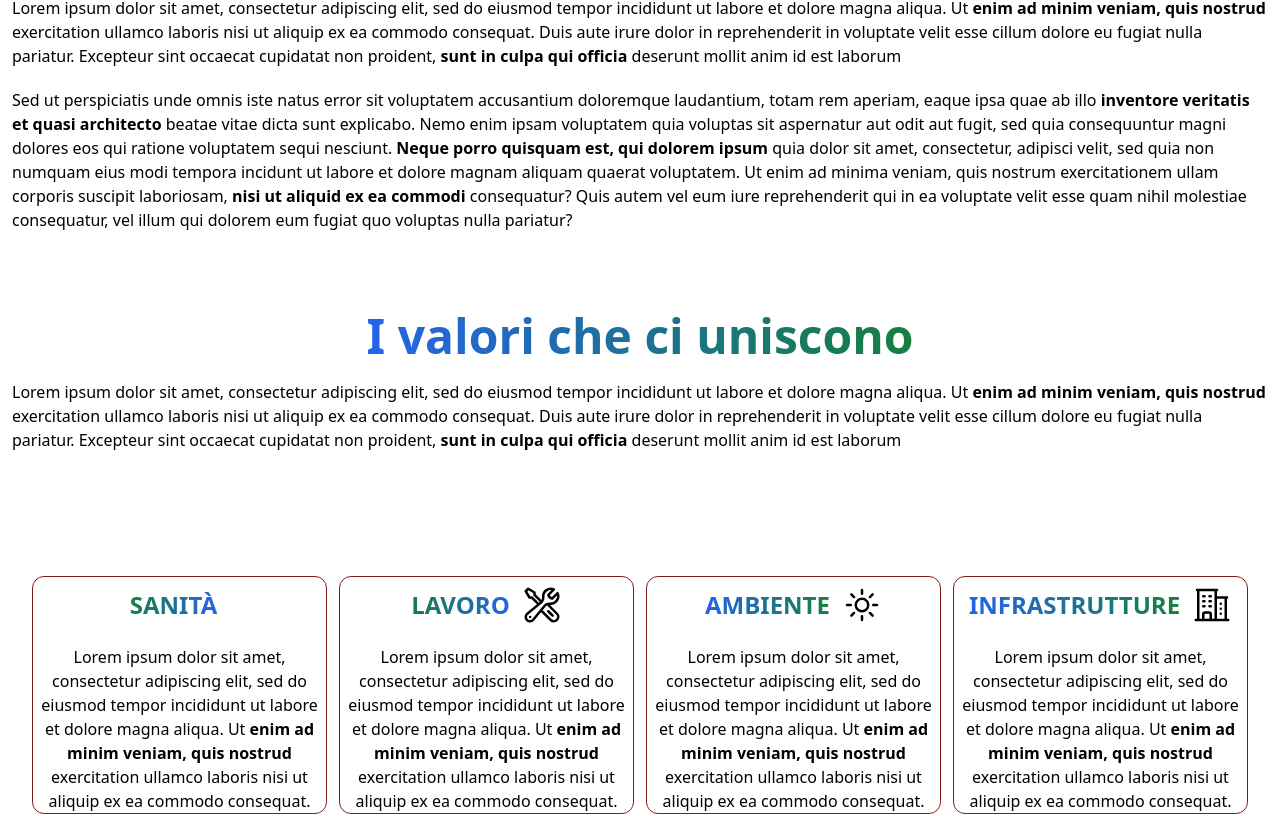
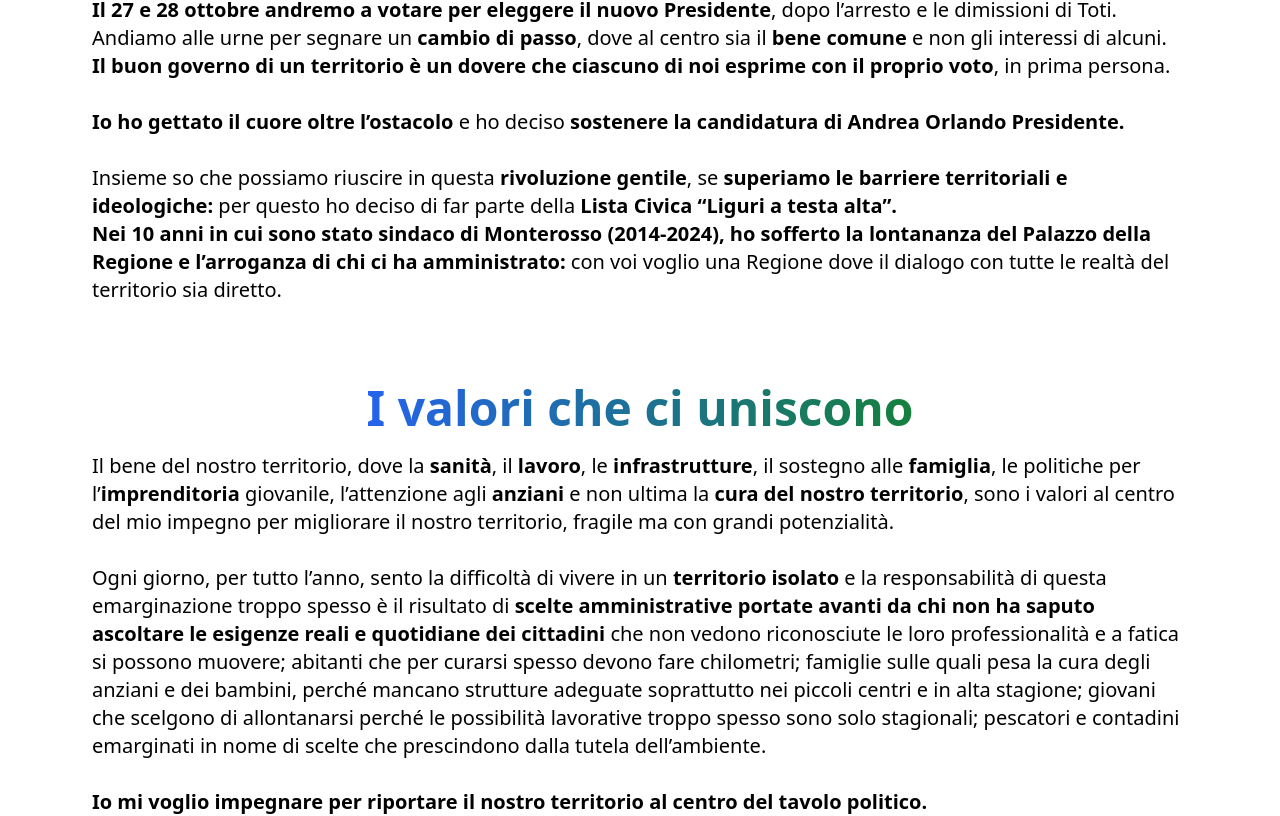
Before and after one commit to danimog/sito, a Nuxt app: page / in a window 1280 px wide. Shown: the part 1153-1969 px from the top of the page. Built offline with nearby package versions, Linux system fonts and the light colour scheme.

Commit message:
aggiunta testiD

```diff
--- a/app.vue
+++ b/app.vue
@@ -11,12 +11,9 @@ useHead ({
     <NuxtRouteAnnouncer />
     <NuxtWelcome />
   -->
+
   <div>
-    <AppPreHeader />
-    <NewHeader />
-    <AppClaim />
-    <AppContent />
-    <AppArguments />
-    <AppFooter />
+    <NuxtPage />
+
   </div>
 </template>
--- a/components/AppArguments.vue
+++ b/components/AppArguments.vue
@@ -1,10 +1,11 @@
 <template>
     <div>
-        <div class="p-8 mx-auto lg:grid lg:grid-cols-4 gap-3 justify-center mb-20">
+        <div class="p-10 mx-auto lg:grid lg:grid-cols-2 gap-10 justify-center mb-20">
             <div class="border rounded-xl border-red-900 text-center my-5 ">
                 <div class="lg:flex gap-3 content-center justify-center p-2">
 
-                    <h2 class="uppercase font-semibold text-2xl inline-block align-center py-1 bg-clip-text text-transparent bg-gradient-to-r from-green-700 to-blue-600">
+                    <h2
+                        class="uppercase font-semibold text-3xl inline-block align-center py-1 bg-clip-text text-transparent bg-gradient-to-r from-green-700 to-blue-600">
                         Sanità
                     </h2>
                     <div class="flex justify-center">
@@ -17,18 +18,20 @@
                         </svg> -->
                     </div>
                 </div>
-                <div class="mt-3">
-                    Lorem ipsum dolor sit amet, consectetur adipiscing elit, sed do eiusmod tempor incididunt ut labore
-                    et
-                    dolore magna aliqua. Ut <strong>enim ad minim veniam, quis nostrud</strong> exercitation ullamco
-                    laboris
-                    nisi ut aliquip ex
-                    ea commodo consequat.
+                <div class="mt-3 p-3 lg:text-lg">
+                    Credo nella sanità <strong>pubblica e nella sanità di prossimità con l’obiettivo di
+                    “avvicinare” i primi interventi su luoghi maggiormente disagiati e più distanti.</strong>
+                    Voglio una Regione in cui non ci siano più 90mila cittadini che scelgono di curarsi
+                    lontano. Sono convinto dell’importanza dei 5 <strong>Punti di Primo Intervento (PPI) della
+                    Regione Liguria</strong> e per questo dobbiamo impegnarci nel mantenimento di quello di
+                <strong>Levanto</strong>, punto di riferimento del nostro territorio, perché <strong>la sua presenza
+                    alleggerisce la pressione sugli ospedali di Spezia e Sarzana.</strong>
                 </div>
             </div>
             <div class="border rounded-xl border-red-900  text-center my-5 ">
                 <div class="lg:flex gap-3 content-center justify-center p-2">
-                    <h2 class="uppercase font-semibold text-2xl inline-block align-center py-1 bg-clip-text text-transparent bg-gradient-to-r from-green-700 to-blue-600">
+                    <h2
+                        class="uppercase font-semibold text-3xl inline-block align-center py-1 bg-clip-text text-transparent bg-gradient-to-r from-green-700 to-blue-600">
                         Lavoro
                     </h2>
                     <div class="flex justify-center">
@@ -39,18 +42,23 @@
                         </svg>
                     </div>
                 </div>
-                <div class="mt-3">
-                    Lorem ipsum dolor sit amet, consectetur adipiscing elit, sed do eiusmod tempor incididunt ut labore
-                    et
-                    dolore magna aliqua. Ut <strong>enim ad minim veniam, quis nostrud</strong> exercitation ullamco
-                    laboris
-                    nisi ut aliquip ex
-                    ea commodo consequat.
+                <div class="mt-3 p-3 lg:text-lg">
+                    Credo che il tessuto delle nostre Comunità debba essere valorizzato attraverso le
+                    tante <strong>competenze professionali</strong> del territorio.
+                    Credo che si debba rimettere al centro la nostra provincia anche come luogo dove
+                    poter tornare ad abitare per lavorare smart-working.
+                    Il <strong>turismo, parte integrante del lavoro, deve tornare a essere una parte del tutto,
+                    seppur motore trainante.</strong> In nome della quantità non si può trascurare la qualità e
+                    solo mettendo a valore le risorse, anche imprenditoriali del territorio, possiamo
+                <strong>costruire una provincia che risponda prima di tutto ai bisogni dei suoi abitanti che
+                    meritano di lavorare, ma anche di vivere, nel luogo che amano e nelle località
+                    dove lavorano.</strong>
                 </div>
             </div>
             <div class="border rounded-xl border-red-900 text-center my-5 ">
                 <div class="lg:flex gap-3 content-center justify-center p-2">
-                    <h2 class="uppercase font-semibold text-2xl inline-block align-center py-1 bg-clip-text text-transparent bg-gradient-to-r from-blue-600 to-green-700">
+                    <h2
+                        class="uppercase font-semibold text-3xl inline-block align-center py-1 bg-clip-text text-transparent bg-gradient-to-r from-blue-600 to-green-700">
                         Ambiente
                     </h2>
                     <div class="flex justify-center">
@@ -61,18 +69,22 @@
                         </svg>
                     </div>
                 </div>
-                <div class="mt-3">
-                    Lorem ipsum dolor sit amet, consectetur adipiscing elit, sed do eiusmod tempor incididunt ut labore
-                    et
-                    dolore magna aliqua. Ut <strong>enim ad minim veniam, quis nostrud</strong> exercitation ullamco
-                    laboris
-                    nisi ut aliquip ex
-                    ea commodo consequat.
+                <div class="mt-3 p-3 lg:text-lg">
+                    Nella mia <strong>esperienza di Sindaco del Comune di Monterosso (2014-2014</strong>, con la mia
+                    comunità, ho scontato in prima persona la fragilità del territorio.
+                    Il nostro bacino idro-grafico e la conformazione geografica, pretendono <strong>azioni
+                    urgenti a tutela anche dei centri storici;</strong> per questo mi impegnerò affinché <strong>la
+                    Regione dia il massimo sostegno alle realtà territoriali a rischio,</strong> per la salvaguardia
+                    delle persone, cittadini e turisti, dell’ambiente fonte di economie e delle piccole e
+                    grandi imprese.
+                    Non da ultimo credo nell’urgenza di rimettere in cima alle priorità la <strong>valorizzazione
+                    dell’agricoltura e la pesca,</strong> anche favorendo investimenti sui giovani.
                 </div>
             </div>
             <div class="border rounded-xl border-red-900  text-center my-5 ">
                 <div class="lg:flex gap-3 content-center justify-center p-2">
-                    <h2 class="uppercase font-semibold text-2xl inline-block align-center py-1 bg-clip-text text-transparent bg-gradient-to-r from-blue-600 to-green-700">
+                    <h2
+                        class="uppercase font-semibold text-3xl inline-block align-center py-1 bg-clip-text text-transparent bg-gradient-to-r from-blue-600 to-green-700">
                         Infrastrutture
                     </h2>
                     <div class="flex justify-center">
@@ -84,13 +96,19 @@
 
                     </div>
                 </div>
-                <div class="mt-3">
-                    Lorem ipsum dolor sit amet, consectetur adipiscing elit, sed do eiusmod tempor incididunt ut labore
-                    et
-                    dolore magna aliqua. Ut <strong>enim ad minim veniam, quis nostrud</strong> exercitation ullamco
-                    laboris
-                    nisi ut aliquip ex
-                    ea commodo consequat.
+                <div class="mt-3 p-3 lg:text-lg">
+                    La condizione delle infrastrutture a livello regionale è critica: per quanto riguarda i
+                <strong>collegamenti stradali</strong>, nonostante alcuni interventi spot la situazione connessa alla
+            <strong>viabilità provinciale è pessima</strong>, in particolare lungo <strong>le strade della riviera - Cinque Terre,
+                    Val di Vara e zona circostante il capoluogo spezzino:</strong> bisogna intervenire in una
+                <strong>migliore distribuzione delle risorse e all&#39;apertura di voci di bilancio dedicate al
+                    ripristino dei tratti stradali ammalorati</strong>, oltre ad un controllo capillare degli
+                    interventi eseguiti negli anni: le <strong>procedure di digitalizzazione possono consentire
+                    un maggiore controllo delle risorse impiegate</strong> oltre a rappresentare uno strumento
+                    per la segnalazione da parte del cittadino o delle pubbliche amministrazioni
+                    comunali, perché insieme possiamo contribuire per una migliore gestione del bene
+                    pubblico ed <strong>aumentare così la sicurezza infrastrutturale a beneficio della
+                    comunità.</strong>
                 </div>
             </div>
         </div>
--- a/components/AppContent.vue
+++ b/components/AppContent.vue
@@ -5,29 +5,22 @@
                 In Regione, uno di Noi
             </span>
         </div>
-        <p class="my-5">
-            Lorem ipsum dolor sit amet, consectetur adipiscing elit, sed do eiusmod tempor incididunt ut labore et
-            dolore magna aliqua. Ut <strong>enim ad minim veniam, quis nostrud</strong> exercitation ullamco laboris
-            nisi ut aliquip ex
-            ea commodo consequat. Duis aute irure dolor in reprehenderit in voluptate velit esse cillum dolore eu fugiat
-            nulla pariatur. Excepteur sint occaecat cupidatat non proident, <strong>sunt in culpa qui officia</strong>
-            deserunt mollit
-            anim id est laborum
-        </p>
-
-        <p class="my-5">
-            Sed ut perspiciatis unde omnis iste natus error sit voluptatem accusantium doloremque laudantium, totam rem
-            aperiam, eaque ipsa quae ab illo <strong>inventore veritatis et quasi architecto</strong> beatae vitae dicta
-            sunt explicabo.
-            Nemo enim ipsam voluptatem quia voluptas sit aspernatur aut odit aut fugit, sed quia consequuntur magni
-            dolores eos qui ratione voluptatem sequi nesciunt. <strong>Neque porro quisquam est, qui dolorem
-                ipsum</strong> quia dolor
-            sit amet, consectetur, adipisci velit, sed quia non numquam eius modi tempora incidunt ut labore et dolore
-            magnam aliquam quaerat voluptatem. Ut enim ad minima veniam, quis nostrum exercitationem ullam corporis
-            suscipit laboriosam, <strong>nisi ut aliquid ex ea commodi</strong> consequatur? Quis autem vel eum iure
-            reprehenderit qui in
-            ea voluptate velit esse quam nihil molestiae consequatur, vel illum qui dolorem eum fugiat quo voluptas
-            nulla pariatur?
+        <p class="my-5 lg:px-20 lg:text-xl">
+            <strong>Il 27 e 28 ottobre andremo a votare per eleggere il nuovo Presidente</strong>, dopo
+            l’arresto e le dimissioni di Toti.
+            Andiamo alle urne per segnare un <strong>cambio di passo</strong>, dove al centro sia il <strong>bene
+                comune</strong> e non gli interessi di alcuni.<br>
+            <strong>Il buon governo di un territorio è un dovere che ciascuno di noi esprime con il
+                proprio voto</strong>, in prima persona.<br><br>
+            <strong>Io ho gettato il cuore oltre l’ostacolo</strong> e ho deciso <strong>sostenere la candidatura di
+                Andrea Orlando Presidente.</strong><br><br>
+            Insieme so che possiamo riuscire in questa <strong>rivoluzione gentile</strong>, se <strong>superiamo le
+                barriere territoriali e ideologiche:</strong> per questo ho deciso di far parte della <strong>Lista
+                Civica
+                “Liguri a testa alta”.</strong><br>
+            <strong>Nei 10 anni in cui sono stato sindaco di Monterosso (2014-2024), ho sofferto la
+                lontananza del Palazzo della Regione e l’arroganza di chi ci ha amministrato:</strong> con
+            voi voglio una Regione dove il dialogo con tutte le realtà del territorio sia diretto.
         </p>
 
         <div class="text-5xl font-extrabold text-center mt-20">
@@ -35,14 +28,35 @@
                 I valori che ci uniscono
             </span>
         </div>
-        <p class="my-5">
-            Lorem ipsum dolor sit amet, consectetur adipiscing elit, sed do eiusmod tempor incididunt ut labore et
-            dolore magna aliqua. Ut <strong>enim ad minim veniam, quis nostrud</strong> exercitation ullamco laboris
-            nisi ut aliquip ex
-            ea commodo consequat. Duis aute irure dolor in reprehenderit in voluptate velit esse cillum dolore eu fugiat
-            nulla pariatur. Excepteur sint occaecat cupidatat non proident, <strong>sunt in culpa qui officia</strong>
-            deserunt mollit
-            anim id est laborum
+        <p class="my-5 lg:px-20 lg:text-xl">
+            Il bene del nostro territorio, dove la <strong>sanità</strong>, il <strong>lavoro</strong>, le <strong>infrastrutture</strong>, il
+            sostegno alle <strong>famiglia</strong>, le politiche per l’<strong>imprenditoria</strong> giovanile, l’attenzione
+            agli <strong>anziani</strong> e non ultima la <strong>cura del nostro territorio</strong>, sono i valori al centro del
+            mio impegno per migliorare il nostro territorio, fragile ma con grandi potenzialità.<br><br>
+            Ogni giorno, per tutto l’anno, sento la difficoltà di vivere in un <strong>territorio isolato</strong> e
+            la responsabilità di questa emarginazione troppo spesso è il risultato di <strong>scelte
+            amministrative portate avanti da chi non ha saputo ascoltare le esigenze
+            reali e quotidiane dei cittadini</strong> che non vedono riconosciute le loro
+            professionalità e a fatica si possono muovere; abitanti che per curarsi spesso
+            devono fare chilometri; famiglie sulle quali pesa la cura degli anziani e dei
+            bambini, perché mancano strutture adeguate soprattutto nei piccoli centri e in
+            alta stagione; giovani che scelgono di allontanarsi perché le possibilità lavorative
+            troppo spesso sono solo stagionali; pescatori e contadini emarginati in nome di
+            scelte che prescindono dalla tutela dell’ambiente.<br><br>
+        <strong>Io mi voglio impegnare per riportare il nostro territorio al centro del tavolo
+            politico.</strong><br><br>
+            Una <strong>provincia</strong> dove anche il suo <strong>capoluogo</strong> patisce <strong>l’impoverimento
+            generale delle infrastrutture:</strong> il sovraffollamento dei <strong>treni</strong>, il rincaro degli <strong>affitti</strong>,
+            l’incuria delle <strong>strade provinciali</strong> e, non ultima, una <strong>sanità</strong> pubblica e centrale
+
+            che patisce la carenza di Punti di Primo Intervento di prossimità e dove ogni
+            giorno è una lotta per mantenere quelli esistenti, come quello di Levanto; dove il
+            problema dell’<strong>overtourism</strong> ricade anche sulla città di Spezia che sconta così lo
+            stress di una stagione sempre più lunga ma nella quale diventa sempre più
+            difficile valorizzare la bellezza di un territorio che non è solo logo del quale farsi
+            vanto: il nostro territorio è cultura, lavoro, ambiente. E persone che nel territorio
+            vivono e accolgono i turisti che il nostro territorio non lo dovrebbero vivere solo
+            come una tappa della quale farsi vanto.
         </p>
     </div>
 </template>
--- a/components/AppFooter.vue
+++ b/components/AppFooter.vue
@@ -42,7 +42,7 @@
                         </div>
                         <div class="lg:mt-3 mt-1">
                             <span class="p-3 font-thin">
-                                <a href="">download</a>
+                                <a href="/download">download</a>
                             </span>
                         </div>
                     </div>
--- /dev/null
+++ b/pages/index.vue
@@ -0,0 +1,16 @@
+<template>
+    <div>
+        <AppPreHeader />
+        <NewHeader />
+        <AppClaim />
+        <AppContent />
+        <AppArguments />
+        <AppFooter />
+    </div>
+</template>
+
+<script setup>
+
+</script>
+
+<style lang="scss" scoped></style>
```
Also changed, not shown: components/NewHeader.vue (+10 -8 lines), pages/download.vue (added, +30 -0 lines).
